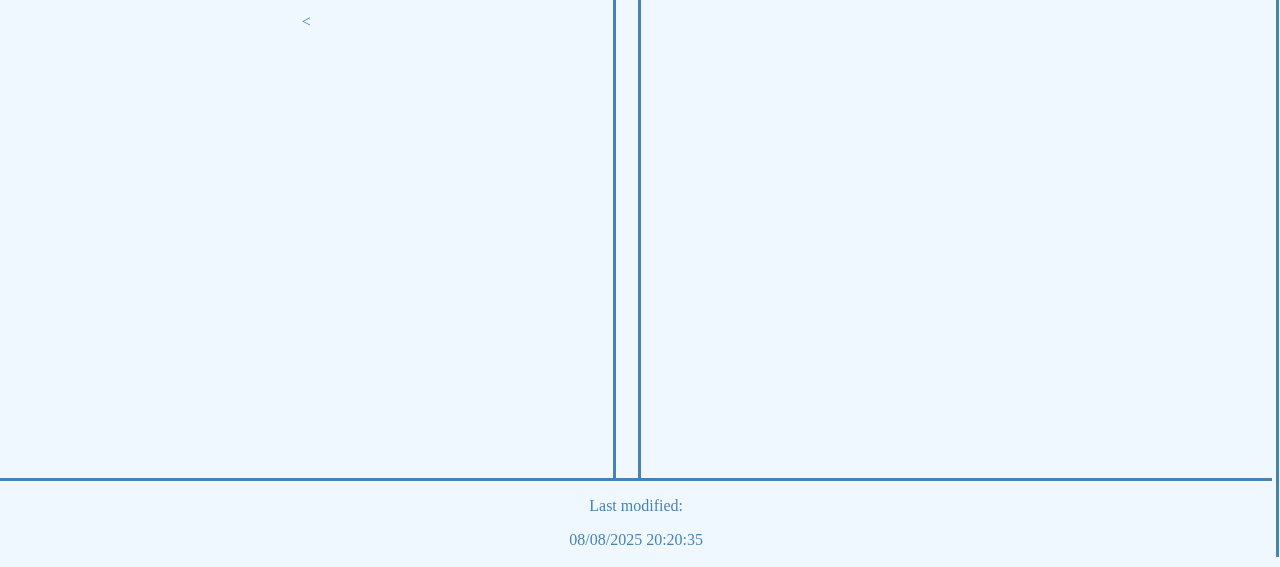
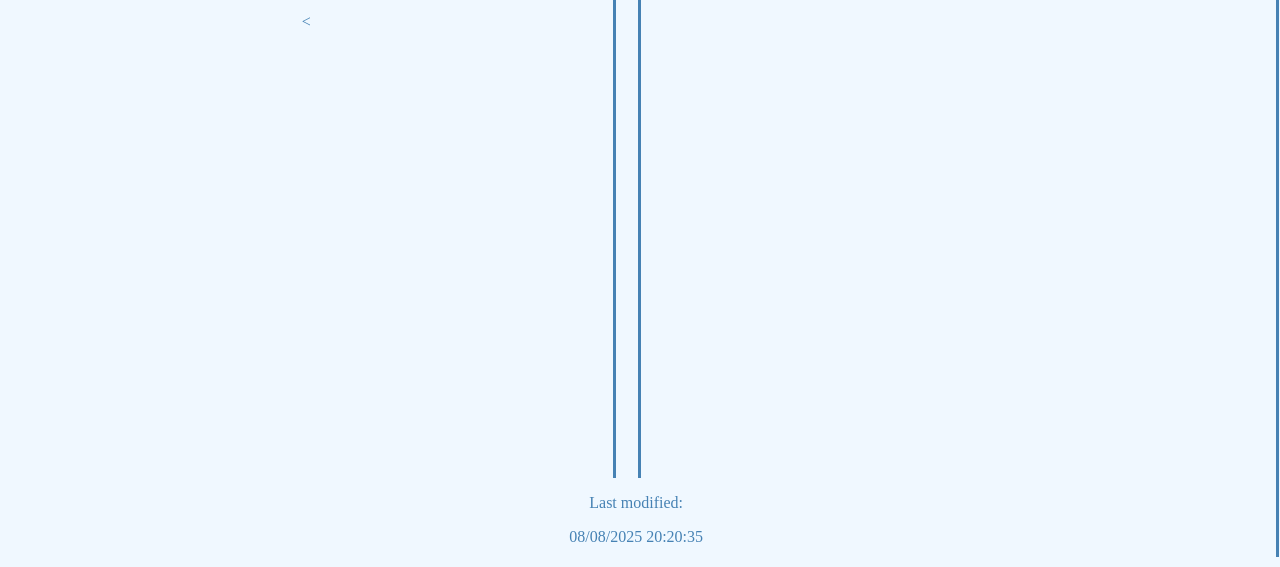
Before and after one commit to espino53/MGMT_382_homepage, a plain HTML site: page index.html in a window 1280 px wide. Shown: the part 233-800 px from the top of the page. Drawn offline with Linux system fonts and the light colour scheme.

Commit message:
Update index.html

```diff
--- a/index.html
+++ b/index.html
@@ -61,8 +61,7 @@
   top: 90%;
   left: 0;
   width: 99.7%;
-  height: 4%;
-  border-top: 3px solid #4682B4;
+  height: 5%;
   overflow:Visible;
   padding: 0;
   margin: 0;
```
